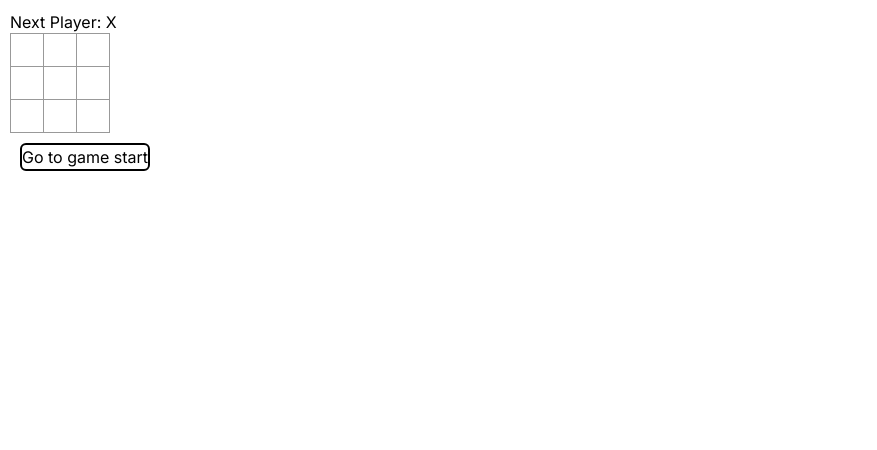
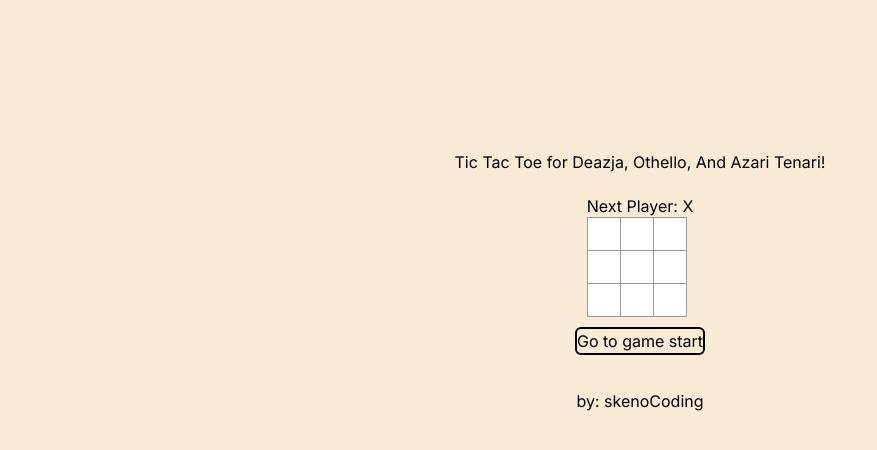
Before and after one commit to skno27/React-TicTacToe, a Next.js app: page / in a window 1280 px wide. Shown: the top 450 px of the page, without its empty margins (0-877 px from the left). Built offline with nearby package versions, Linux system fonts and the light colour scheme.

Commit message:
added styling, colors, and a message for my loved ones

```diff
--- a/src/app/globals.css
+++ b/src/app/globals.css
@@ -4,8 +4,19 @@
 
 body {
   margin: 10px;
+  background-color: antiquewhite;
 }
 
+.game {
+
+  display: flex;
+  flex-direction: column;
+  align-items: center;
+  margin-top: 150px;
+}
+.header {
+  margin-bottom: 20px;
+}
 .square {
   background: #fff;
   border: 1px solid #999;
@@ -21,7 +32,7 @@ body {
 }
 
 .square:hover {
-  background-color: #999;
+  background-color: #d6d6d6;
 }
 
 .board-row {
@@ -35,6 +46,12 @@ body {
   margin: 10px;
 }
 
+.transition-list {
+  display: flex;
+  flex-direction: column;
+  margin-left: 0;
+}
+
 .transition-btn:hover {
   background-color: rgba(240, 225, 195, 0.664);
 }
--- a/src/app/page.js
+++ b/src/app/page.js
@@ -1,6 +1,7 @@
 "use client";
 import { useState } from "react";
 
+let winner;
 function Square({ value, onClick }) {
   return (
     <button className="square" onClick={onClick}>
@@ -16,8 +17,7 @@ function Board({ squares, xIsNext, onPlay }) {
     newSquares[idx] = xIsNext ? "X" : "O";
     onPlay(newSquares);
   }
-
-  const winner = calculateWinner(squares);
+  winner = calculateWinner(squares);
 
   return (
     <>
@@ -93,7 +93,7 @@ export default function Game() {
       description = "Go to game start";
     }
     return (
-      <li key={move + Math.random}>
+      <li key={move + Math.random} className="transition-list">
         <button className="transition-btn" onClick={() => jumpTo(move)}>
           {description}
         </button>
@@ -103,16 +103,21 @@ export default function Game() {
 
   return (
     <div className="game">
+      <h1 className="header">
+        Tic Tac Toe for Deazja, Othello, And Azari Tenari!
+      </h1>
       <div className="game-board">
         <Board squares={currentSquares} xIsNext={xIsNext} onPlay={handlePlay} />
       </div>
       <div className="game-info">
         <ol>{moves}</ol>
       </div>
+      {winner ? (
+        <h2>Winner is: {winner} ! Bet you can't beat skeno ;)</h2>
+      ) : (
+        <br></br>
+      )}
+      <p>by: skenoCoding</p>
     </div>
   );
 }
-
-// export default function Home() {
-//   return <div></div>;
-// }
```
